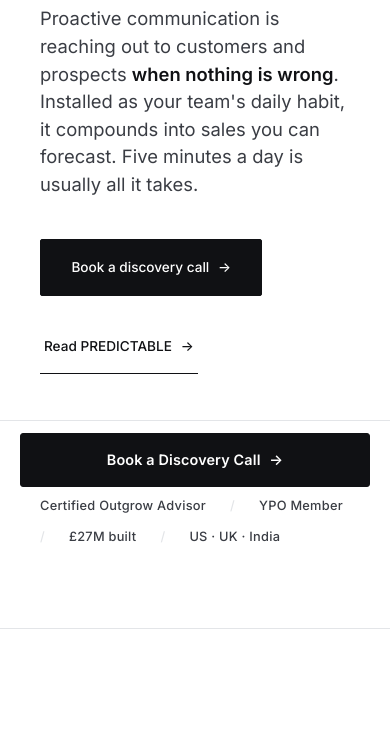
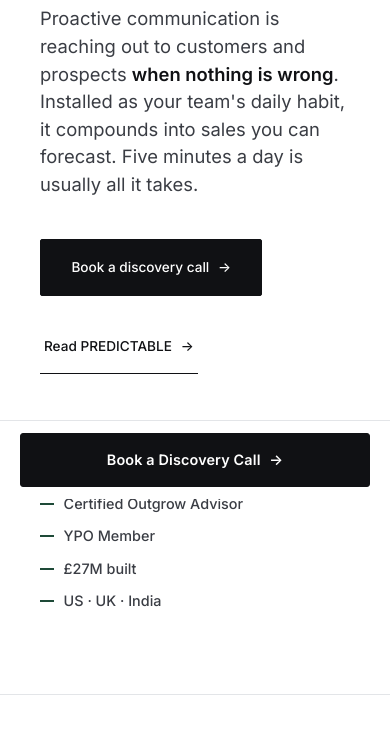
Before and after one commit to sj373/sidjashnani.com, a plain HTML site: page index.html in a window 390 px wide. Shown: the part 345-1078 px from the top of the page. Drawn offline with Linux system fonts and the light colour scheme; no server answers.

Commit message:
Fix hero credential strip on mobile (#3)
On phones the inline credential row wrapped badly, with slash separators
orphaning at line starts/ends and uneven flex gaps. Below 600px, stack the
credentials into a clean vertical list: drop the slashes, bump the text to
0.9rem, and prefix each with a small accent tick. Desktop layout unchanged.


Claude-Session: https://claude.ai/code/session_01R3TuRXKwEP6DKWR23V8sEJ

Co-authored-by: Claude <noreply@anthropic.com>

```diff
--- a/index.html
+++ b/index.html
@@ -622,6 +622,14 @@
       body { padding-bottom:72px; }
     }
 
+    @media(max-width:600px) {
+      /* Credential strip: stack cleanly instead of wrapping with orphaned slashes */
+      .hero-trust { padding-top:1.5rem; }
+      .hero-trust-row { flex-direction:column; align-items:flex-start; gap:.5rem; font-size:.9rem; letter-spacing:0; }
+      .hero-trust-row .slash { display:none; }
+      .hero-trust-row span:not(.slash) { display:flex; align-items:center; gap:.6rem; }
+      .hero-trust-row span:not(.slash)::before { content:''; width:14px; height:2px; background:var(--accent-deep); flex-shrink:0; }
+    }
     @media(max-width:540px) { section { padding:3.5rem 0; } .stats-grid { grid-template-columns:1fr 1fr; } }
   </style>
 </head>
```
